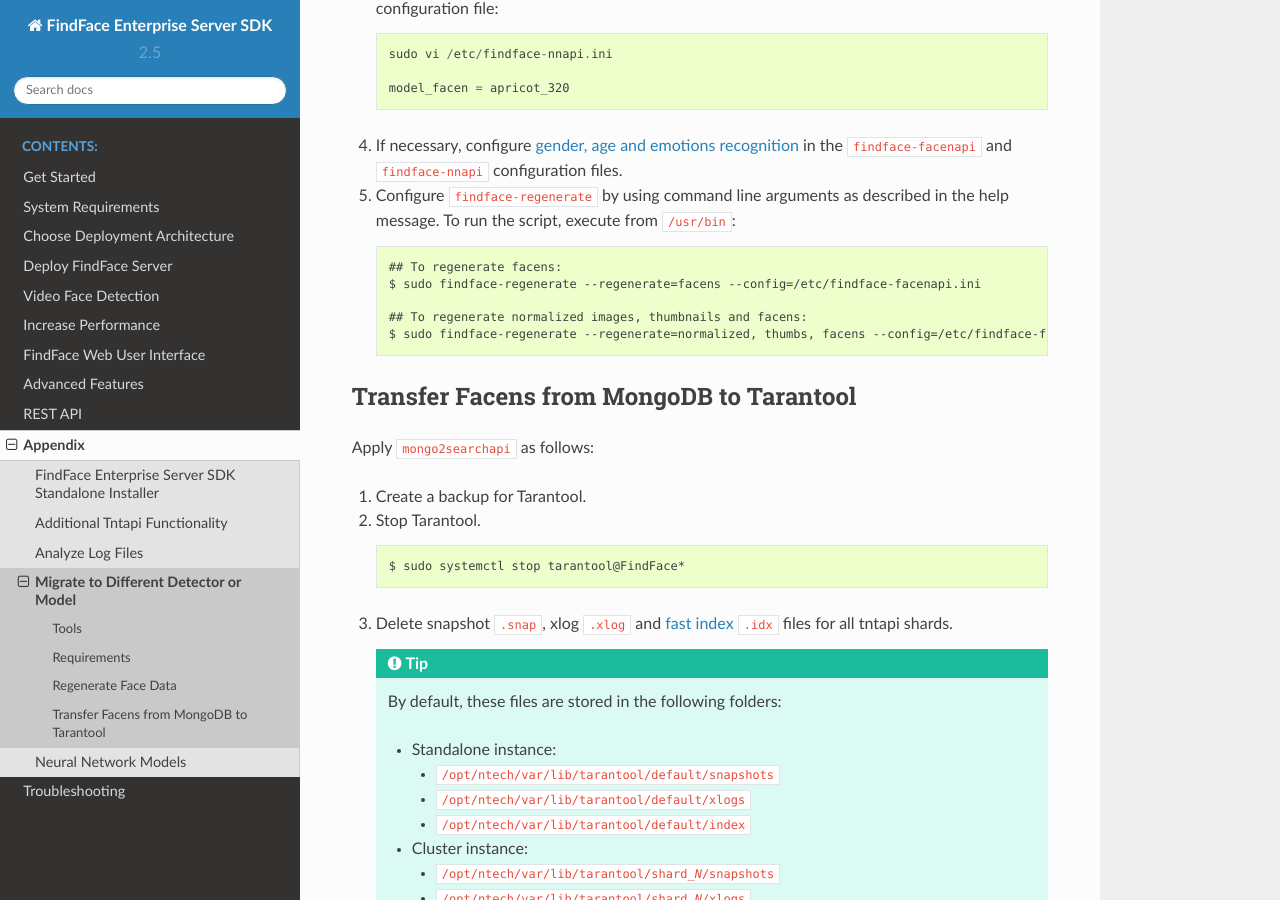
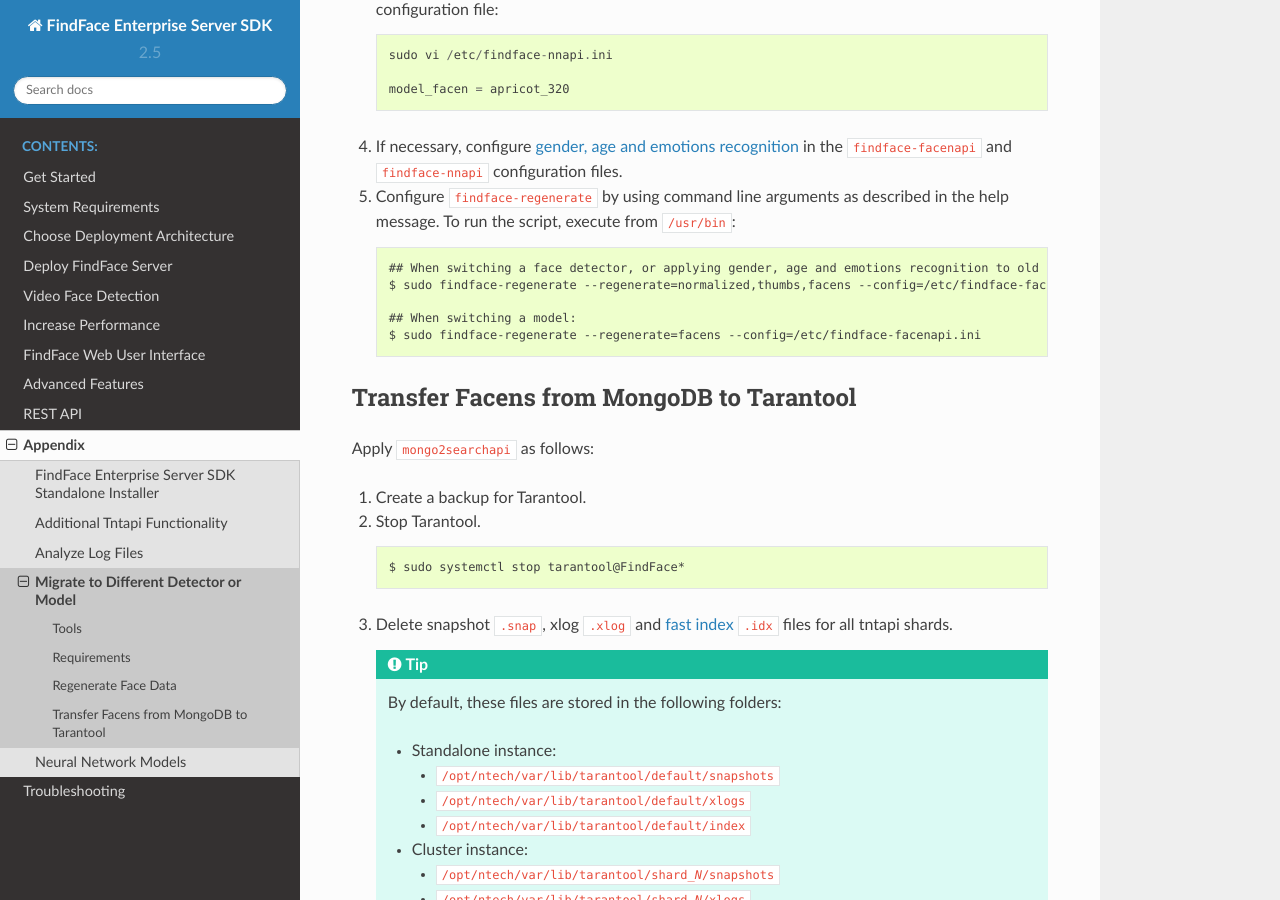
Before and after one commit to NTech-Lab/docs, a Sphinx documentation site: the page built from docs/regenerate_facens.rst, in a window 1280 px wide and 900 px high, scrolled down 3999 px. Built offline with Sphinx 7.4.7 and the Read the Docs theme 2.0.0, drawn with Linux system fonts in a browser that asks for light colours; some of the changed text lies outside the part shown.

Commit message:
Finalizing migration

```diff
--- a/docs/ffupload.rst
+++ b/docs/ffupload.rst
@@ -14,7 +14,7 @@
    $ sudo apt-get update
    $ sudo apt-get install findface-upload
 
-#. By default the uploaded images and thumbnails of faces are stored in the folder ``http://127.0.0.1:3333/uploads/``. Make sure that the folder is available. You will have to specify this folder when :ref:`configuring network <configure-network>`:
+#. By default the uploaded images and thumbnails of faces are stored at ``/var/lib/ffupload/uploads/``. Its content can be viewed at ``http://127.0.0.1:3333/uploads/`` in your browser. Make sure that the folder is available. You will have to specify this folder when :ref:`configuring network <configure-network>`:
 
    .. code::
 
--- a/docs/models.rst
+++ b/docs/models.rst
@@ -16,7 +16,7 @@
 |                      +---------------+------------------+--------------+
 |                      | en_1          | 2016-03/03/2017  | 320          |
 |                      +---------------+------------------+--------------+
-|                      | en2_face0     | Since 03/14/2017 | 320          |
+|                      | en2_face0     | since 03/14/2017 | 320          |
 |                      +---------------+------------------+--------------+
 |                      | apricot_160f  | since 07/31/2017 | 160          |
 |                      +---------------+------------------+--------------+
--- a/docs/regenerate_facens.rst
+++ b/docs/regenerate_facens.rst
@@ -204,11 +204,11 @@
 
    .. code::
 
-       ## To regenerate facens:
+       ## When switching a face detector, or applying gender, age and emotions recognition to old faces:
+       $ sudo findface-regenerate --regenerate=normalized,thumbs,facens --config=/etc/findface-facenapi.ini
+
+       ## When switching a model:
        $ sudo findface-regenerate --regenerate=facens --config=/etc/findface-facenapi.ini
-
-       ## To regenerate normalized images, thumbnails and facens:
-       $ sudo findface-regenerate --regenerate=normalized, thumbs, facens --config=/etc/findface-facenapi.ini
 
 
 Transfer Facens from MongoDB to Tarantool
```
Also changed, not shown: other parts of docs/regenerate_facens.rst (+1 -1 lines).
